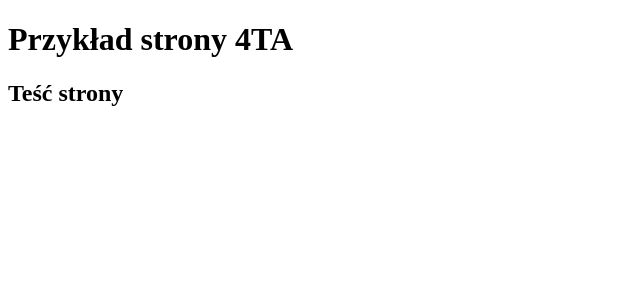
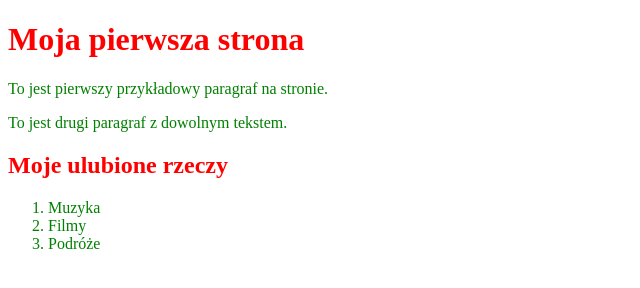
Before and after one commit to MRozenek/4TASimplePageExample, a plain HTML site: page index.html in a window 1280 px wide. Shown: the whole page, without its empty margins (0-640 px from the left). Drawn offline with Linux system fonts and the light colour scheme.

Commit message:
index and css homework

```diff
--- a/index.html
+++ b/index.html
@@ -1,10 +1,25 @@
 <!DOCTYPE html>
-<html>
-    <head>
-        <title>Przykład 4TA</title>
-    </head>
-        <body>
-            <h1>Przykład strony 4TA</h1>
-            <h2>Teść strony</h2>
-        </body>
+<html lang="pl">
+
+<head>
+    <meta charset="UTF-8">
+    <title>Moja strona</title>
+    <link rel="stylesheet" href="style.css">
+</head>
+
+<body>
+
+    <h1>Moja pierwsza strona</h1>
+    <p>To jest pierwszy przykładowy paragraf na stronie.</p>
+    <p>To jest drugi paragraf z dowolnym tekstem.</p>
+
+    <h2>Moje ulubione rzeczy</h2>
+    <ol>
+        <li>Muzyka</li>
+        <li>Filmy</li>
+        <li>Podróże</li>
+    </ol>
+
+</body>
+
 </html>
--- /dev/null
+++ b/style.css
@@ -0,0 +1,7 @@
+h1, h2 {
+    color: red;
+}
+
+body {
+    color: green;
+}
```
